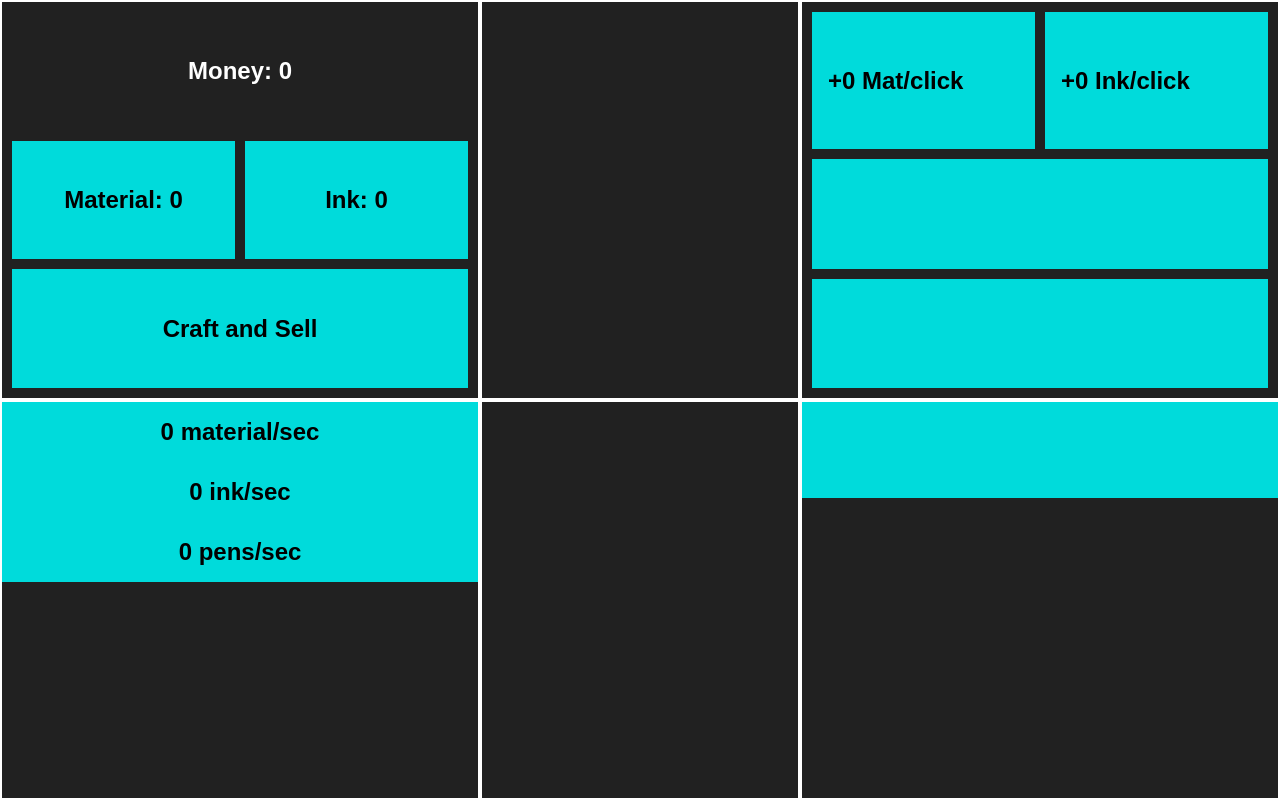
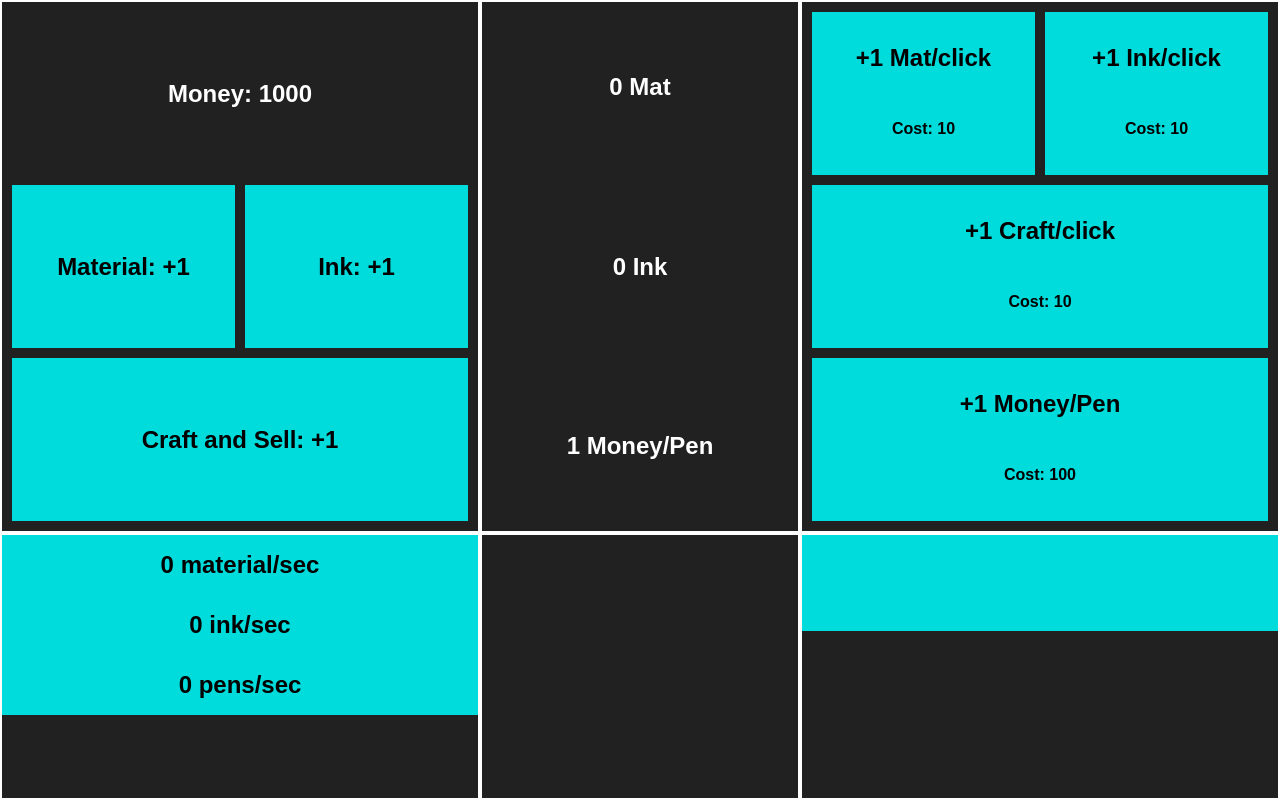
Before and after one commit to Jacoby-Y/pen-factory, a plain HTML site: page index.html in a window 1280 px wide. Drawn offline with Linux system fonts and the light colour scheme.

Commit message:
i hope my code is not terrible

```diff
--- a/index.html
+++ b/index.html
@@ -15,21 +15,36 @@
                 <h3 id="money-txt" watch>Money: {money}</h3>
             </div>
             <div style="display: grid; grid-template-columns: 1fr 1fr; gap: 10px;">
-                <div class="main-btn" id="get-material"><h3 watch>Material: {material}</h3><p class="craft-info">-10</p></div>
-                <div class="main-btn" id="get-ink"><h3 watch>Ink: {ink}</h3><p class="craft-info">-10</p></div>
+                <div class="main-btn" id="get-material"><h3 watch>Material: +{material_pc}</h3><p class="craft-info">-10</p></div>
+                <div class="main-btn" id="get-ink"><h3 watch>Ink: +{ink_pc}</h3><p class="craft-info">-10</p></div>
             </div>
-            <div class="main-btn" id="craft-sell"><h3>Craft and Sell</h3></div>
+            <div class="main-btn" id="craft-sell"><h3 watch>Craft and Sell: +{craft_pc}</h3></div>
         </div>
-        <div class="unit" id="">
-
+        <div class="unit" id="ammount-unit">
+            <div  id="ammount-material" ><h3 class= "ammount" watch>{material} Mat</h3></div>
+            <div  id="ammount-ink"><h3 class= "ammount" watch>{ink} Ink</h3></div>
+            <div  id="money-pp"><h3 class= "ammount" watch>{money_pp} Money/Pen</h3></div>
         </div>
         <div class="unit" id="click-mult">
             <div style="display: grid; grid-template-columns: 1fr 1fr; gap: 10px;">
-                <div class="main-btn"><h3 watch style="width: max-content;">+0 Mat/click</h3></div>
-                <div class="main-btn"><h3 watch style="width: max-content;">+0 Ink/click</h3></div>
+                <div class="main-btn" style="display: grid; grid-template-rows: 1fr 1fr; gap: 10px;text-align: center;align-items: center;" id="upgrade-mat-pc">
+                    <h3 >+1 Mat/click</h3>
+                    <h4 watch>Cost: {cost_upgrade_mat_pc}</h4>
+                </div>
+                <div class="main-btn" style="display: grid; grid-template-rows: 1fr 1fr; gap: 10px;text-align: center;align-items: center;" id="upgrade-ink-pc">
+                    <h3 >+1 Ink/click</h3>
+                    <h4 watch>Cost: {cost_upgrade_ink_pc}</h4>
+                </div>
             </div>
-            <div class="main-btn"><h3 watch></h3></div>
-            <div class="main-btn"><h3 watch></h3></div>
+            <div class="main-btn" style="display: grid; grid-template-rows: 1fr 1fr; gap: 10px;text-align: center;align-items: center;" id="upgrade-craft-pc">
+                <h3 >+1 Craft/click</h3>
+                <h4 watch>Cost: {cost_upgrade_craft_pc}</h4>
+            </div>
+            <div class="main-btn" style="display: grid; grid-template-rows: 1fr 1fr; gap: 10px;text-align: center;align-items: center;" id="upgrade-money-pp">
+                <h3>+1 Money/Pen</h3>
+                <h4 watch>Cost: {cost_upgrade_money_pp}</h4>
+            </div>
+
         </div>
         <div class="unit" id="idle-unit">
             <div class="main-btn"><h3 watch>0 material/sec</h3></div>
--- a/src/data.js
+++ b/src/data.js
@@ -1,10 +1,10 @@
 data.material = 0;
 data.ink = 0;
-data.money = 0;
+data.money = 1000;
 
 data.material_pc = 1;
 data.ink_pc = 1;
-data.craft_pc = 2;
+data.craft_pc = 1;
 
 data.material_mult = 0;
 data.multiplier_ink = 0;
@@ -15,6 +15,10 @@ data.idle_multiplier_ink = 0;
 data.idle_multiplier_craft = 0;
 
 data.money_pp = 1;
-
 data.material_pp = 10;
 data.ink_pp = 10;
+
+data.cost_upgrade_mat_pc = 10//At the moment those values are not changing but will later
+data.cost_upgrade_ink_pc = 10
+data.cost_upgrade_craft_pc = 10
+data.cost_upgrade_money_pp = 100
--- a/src/main.js
+++ b/src/main.js
@@ -4,7 +4,10 @@ const craft_sell = $("#craft-sell")[0];
 const craft_infos = $(".craft-info");
 craft_infos.css("display", "none");
 // console.log(craft_infos);
-
+const upgrade_mat = $("#upgrade-mat-pc")[0]
+const upgrade_ink = $("#upgrade-ink-pc")[0]
+const upgrade_craft = $("#upgrade-craft-pc")[0]
+const upgrade_money_pp = $("#upgrade-money-pp")[0]
 get_material.onclick = ()=>{
     data.material = data.material + data.material_pc;
 }
@@ -20,7 +23,8 @@ craft_sell.onclick = () => {
     const craft_pc = data.craft_pc;
     let i = 0
     while (material >= material_per && ink >= ink_per && i < craft_pc) {
-        money = data.money + data.money_pp ;
+        console.log(money)
+        money = money + data.money_pp ;
         material -= material_per;
         ink -= ink_per;
         i++;
@@ -52,3 +56,28 @@ craft_sell.onmouseenter = ()=>{
 craft_sell.onmouseleave = ()=>{
     craft_infos.css("display", "none");
 }
+
+upgrade_mat.onclick = ()=>{
+    if (data.money >= data.cost_upgrade_mat_pc){
+        data.money -=data.cost_upgrade_mat_pc;
+        data.material_pc +=1;
+    }
+}
+upgrade_ink.onclick = ()=>{
+    if (data.money >= data.cost_upgrade_ink_pc){
+        data.money -=data.cost_upgrade_ink_pc;
+        data.ink_pc +=1;
+    }
+}
+upgrade_craft.onclick = ()=>{
+    if (data.money >= data.cost_upgrade_craft_pc){
+        data.money -=data.cost_upgrade_craft_pc;
+        data.craft_pc +=1;
+    }
+}
+upgrade_money_pp.onclick = ()=>{
+    if (data.money >= data.cost_upgrade_money_pp){
+        data.money -=data.cost_upgrade_money_pp;
+        data.money_pp +=1;
+    }
+}
--- a/style.css
+++ b/style.css
@@ -78,3 +78,18 @@ body {
 #click-mult div h3 {
     text-align: center;
 }
+
+#ammount-unit{
+    display: grid;
+    grid-template-rows: 1fr 1fr 1fr;
+    gap: 10px;
+    align-items: center;
+}
+.ammount{
+    color: white;
+    text-align: center;
+    font-size: 1.5rem;
+    height: 100%;
+    margin: 0;
+    padding: 0;
+}
```
